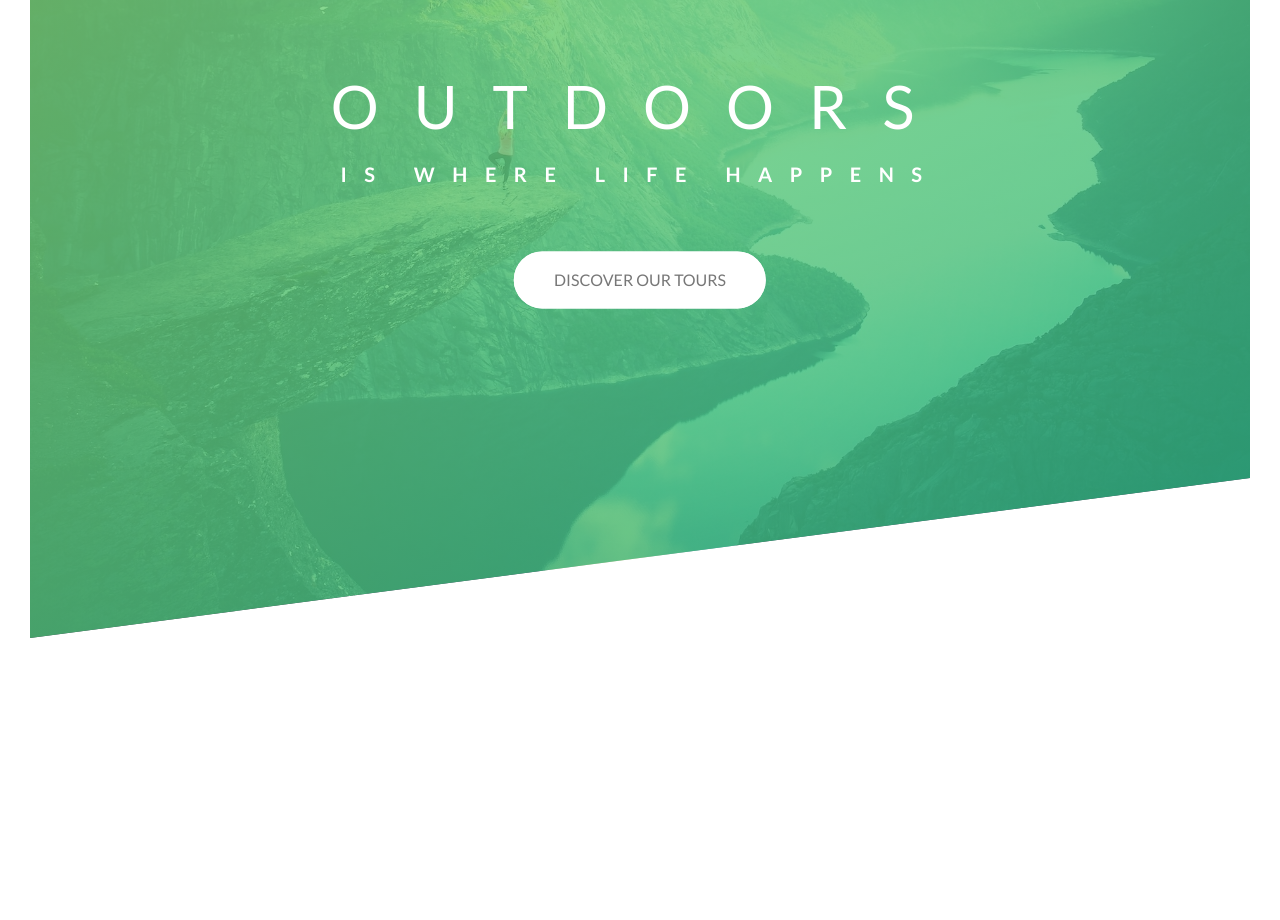
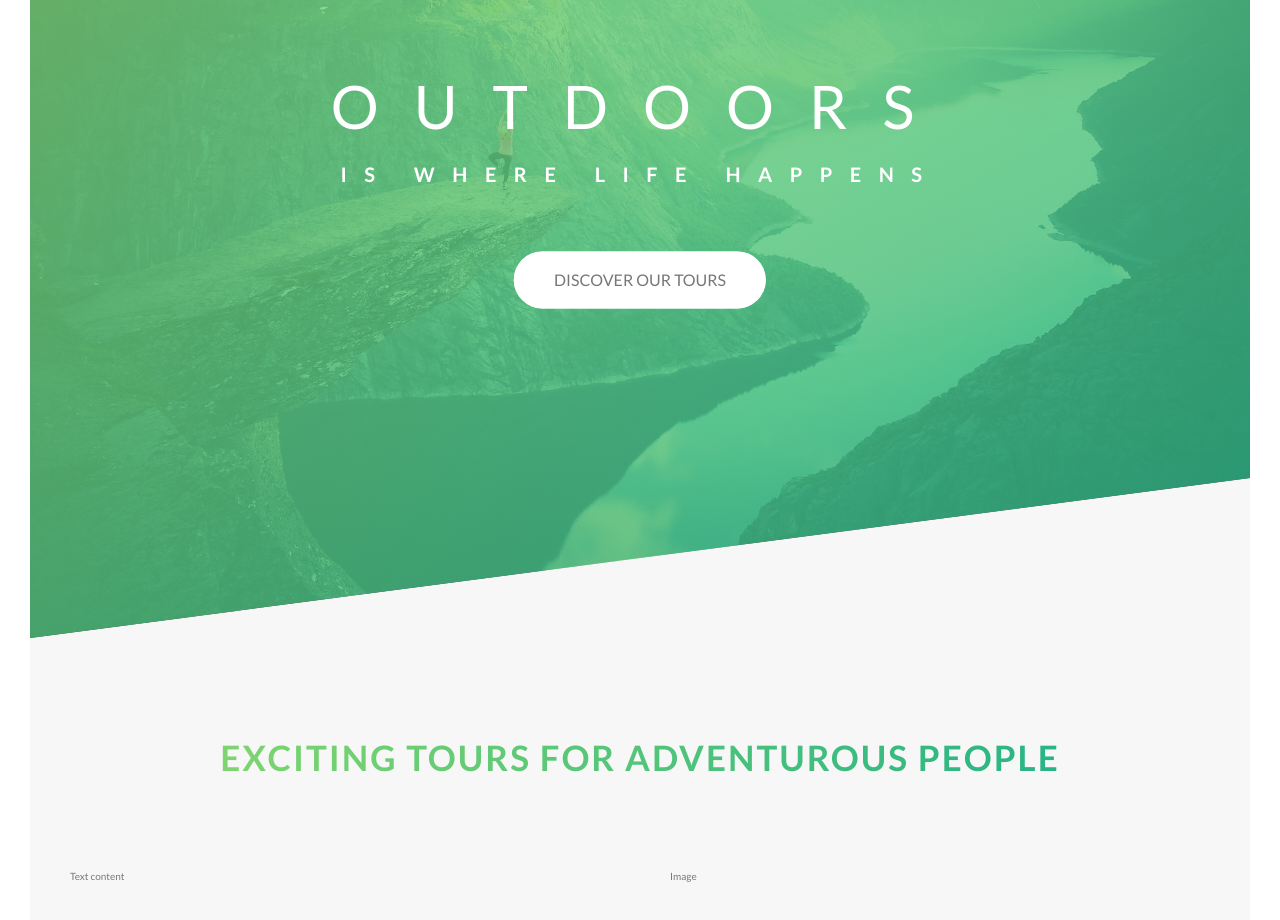
Before and after one commit to justbenya/outdoors-project, a website: page index.html in a window 1280 px wide. Shown: the part 152-1072 px from the top of the page. Before the commit the page ends 820 px from the top, so only its background shows below. Drawn offline with Linux system fonts and the light colour scheme.

Commit message:
Добавил миксин, переменных и приступил к вёрстке первого блока.

```diff
--- a/index.html
+++ b/index.html
@@ -24,7 +24,25 @@
       </h1>
       <a href="#" class="btn btn--white btn--animated">Discover our tours</a>
     </div>
+  </header>
 
-  </header>
+  <main>
+    <section class="section-about">
+      <div class="u-center-text u-margin-bottom-big">
+        <h2 class="heading-secondary">
+          Exciting tours for adventurous people
+        </h2>
+      </div>
+
+      <div class="row">
+        <div class="col-1-of-2">
+          Text content
+        </div>
+        <div class="col-1-of-2">
+          Image
+        </div>
+      </div>
+    </section>
+  </main>
 </body>
 </html>
--- /dev/null
+++ b/sass/abstracts/_mixins.scss
@@ -0,0 +1,7 @@
+@mixin clearfix {
+  &::after {
+    content: "";
+    display: table;
+    clear: both;
+  }
+}
--- a/sass/absracts/_variables.scss
+++ b/sass/abstracts/_variables.scss
@@ -2,6 +2,12 @@ $color-primary: #55c57a;
 $color-primary-light: #7ed56f;
 $color-primary-dark:  #28b485;
 
+$color-grey-light-1: #f7f7f7;
+
 $color-grey-dark: #777;
 $color-white: #fff;
 $color-black: #000;
+
+$grid-width: 114rem;
+$gutter-vertical: 8rem;
+$gutter-horizontal: 6rem;
--- a/sass/base/_typography.scss
+++ b/sass/base/_typography.scss
@@ -32,3 +32,22 @@ body {
     animation: moveInRight 1s ease-out;
   }
 }
+
+.heading-secondary {
+  font-size: 3.5rem;
+  text-transform: uppercase;
+  font-weight: 700;
+
+  display: inline-block;
+  background-image: linear-gradient(to right, $color-primary-light, $color-primary-dark);
+  -webkit-background-clip: text;
+  color: transparent;
+
+  letter-spacing: 2px;
+  transition: all .2s;
+
+  &:hover {
+    transform: skewY(2deg) skewX(15deg) scale(1.1);
+    text-shadow: .5rem 1rem 2rem rgba($color-black, .2);
+  }
+}
--- a/sass/base/_utilities.scss
+++ b/sass/base/_utilities.scss
@@ -0,0 +1,3 @@
+.u-center-text { text-align: center }
+
+.u-margin-bottom-big { margin-bottom: 8rem }
--- a/sass/main.scss
+++ b/sass/main.scss
@@ -10,5 +10,6 @@
 @import "components/button";
 
 @import "layout/header";
+@import "layout/grid";
 
 @import "pages/home";
--- a/sass/pages/_home.scss
+++ b/sass/pages/_home.scss
@@ -0,0 +1,5 @@
+.section-about {
+  background-color: $color-grey-light-1;
+  padding: 25rem 0;
+  margin-top: -20vh;
+}
```
Also changed, not shown: css/style.css, sass/absracts/_mixins.scss (deleted), sass/abstracts/_functions.scss (added), sass/base/_animations.scss (renamed from sass/base/_animation.scss).
